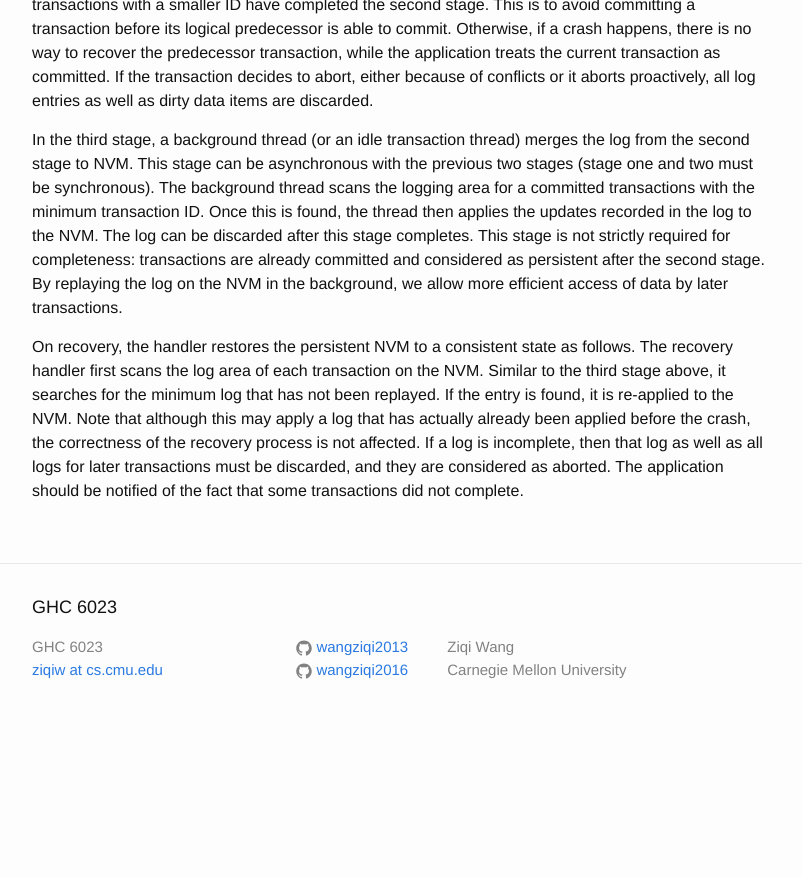
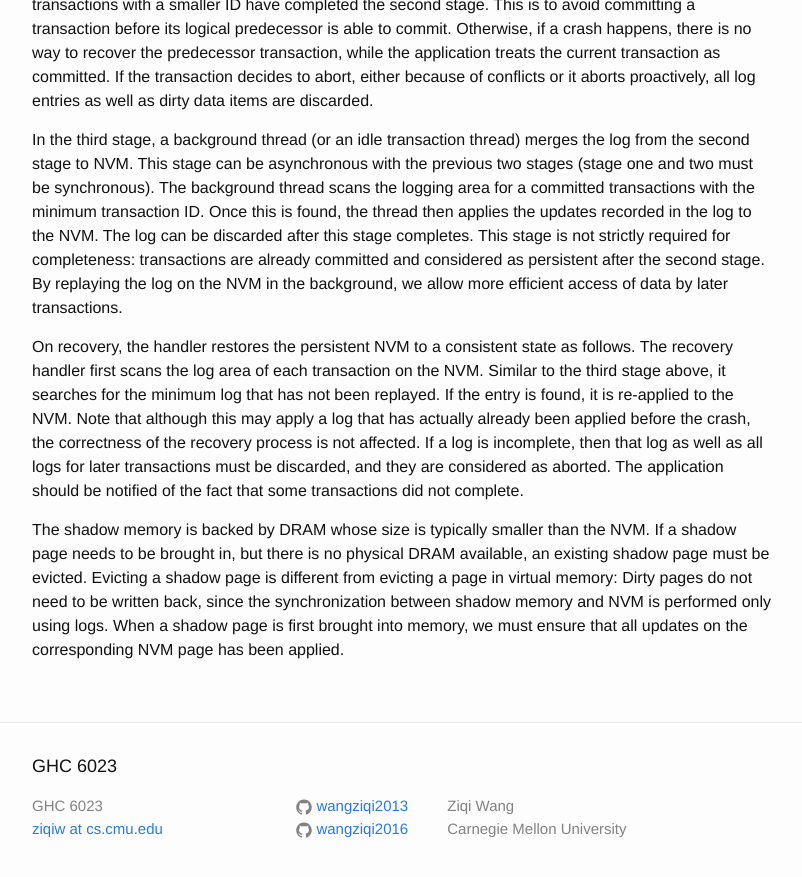
Before and after one commit to wangziqi2013/wangziqi2013.github.io, a Jekyll site: the page built from _posts/2019-01-10-dudetm.markdown, in a window 1280 px wide and 900 px high, scrolled down 1903 px. Shown: the top 877 px of the window, without its empty margins (238-1040 px from the left). Built offline with Jekyll 4.4.1, drawn with Linux system fonts in a browser that asks for light colours; before the commit the page ends 2644 px from its top, so only the background shows below that.

Commit message:
Working on NVM MM

```diff
--- a/_posts/2019-01-10-dudetm.markdown
+++ b/_posts/2019-01-10-dudetm.markdown
@@ -83,3 +83,9 @@ replayed. If the entry is found, it is re-applied to the NVM. Note that although
 already been applied before the crash, the correctness of the recovery process is not affected. If a log is incomplete,
 then that log as well as all logs for later transactions must be discarded, and they are considered as aborted. The
 application should be notified of the fact that some transactions did not complete.
+
+The shadow memory is backed by DRAM whose size is typically smaller than the NVM. If a shadow page needs to be brought in,
+but there is no physical DRAM available, an existing shadow page must be evicted. Evicting a shadow page is different
+from evicting a page in virtual memory: Dirty pages do not need to be written back, since the synchronization between
+shadow memory and NVM is performed only using logs. When a shadow page is first brought into memory, we must ensure
+that all updates on the corresponding NVM page has been applied.
```
